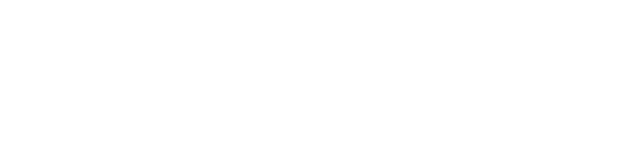
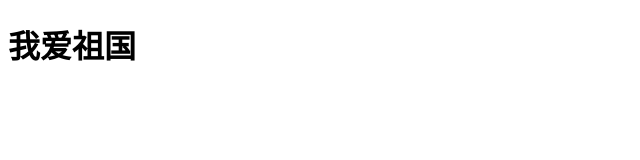
Before and after one commit to yy9306/kk, a plain HTML site: page index.html in a window 1280 px wide. Shown: the whole page, without its empty margins (0-640 px from the left). Drawn offline with Linux system fonts and the light colour scheme.

Commit message:
add info

```diff
--- a/index.html
+++ b/index.html
@@ -6,6 +6,6 @@
   <title>Document</title>
 </head>
 <body>
-
+   <h1>我爱祖国</h1>
 </body>
 </html>
```
Also changed, not shown: 1 other file.
